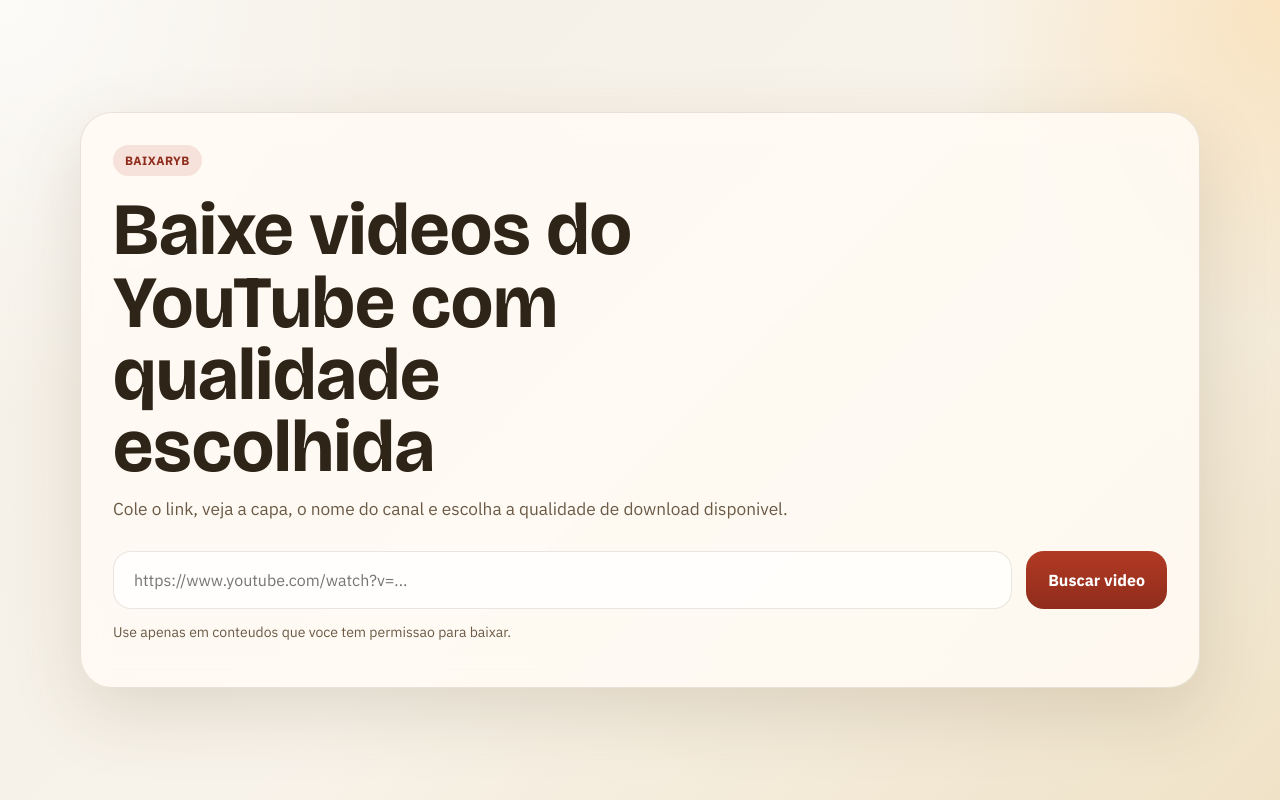
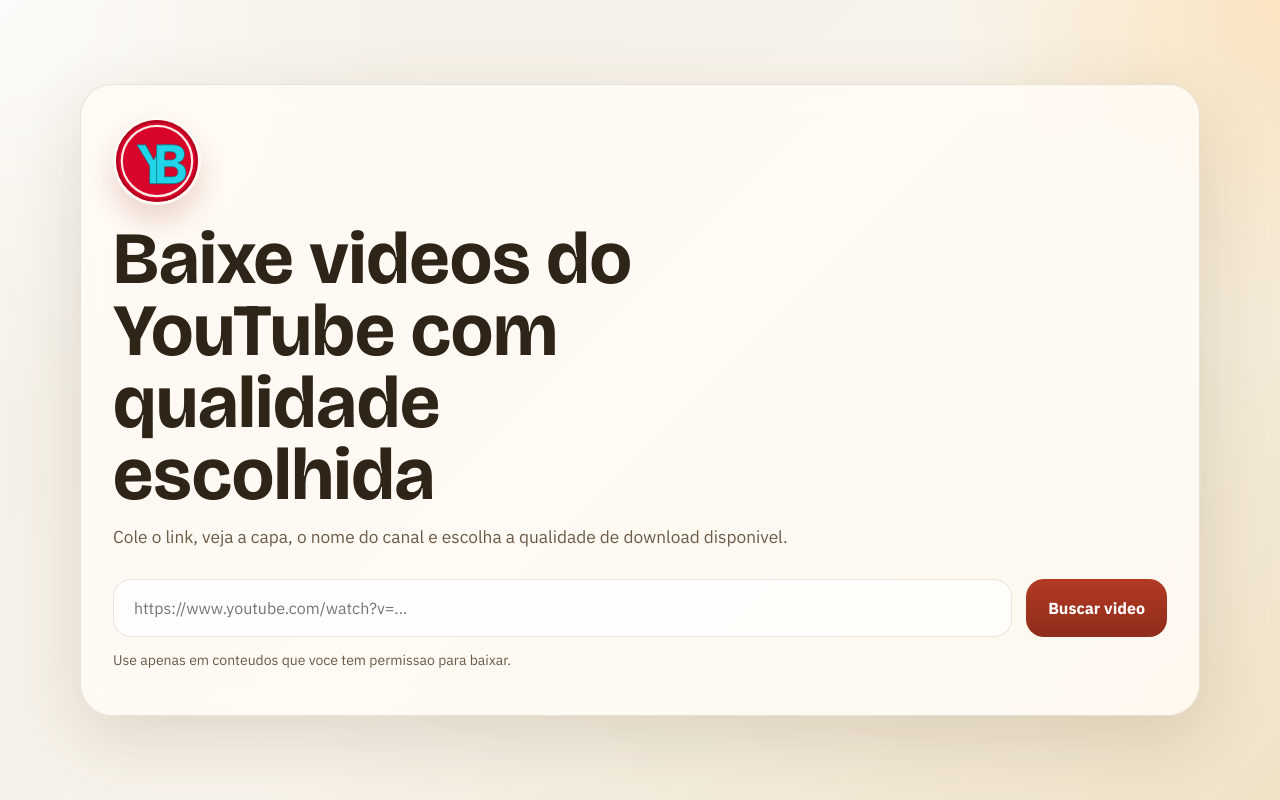
Before and after one commit to miguelwuq/BaixarYB, a Next.js app: page / in a window 1280 px wide. Built offline with nearby package versions, Linux system fonts and the light colour scheme.

Commit message:
feat: replace header badge with circular logo

```diff
--- a/components/downloader-card.module.css
+++ b/components/downloader-card.module.css
@@ -15,16 +15,13 @@
   backdrop-filter: blur(12px);
 }
 
-.badge {
-  display: inline-flex;
-  padding: 8px 12px;
+.badgeLogo {
+  position: relative;
+  width: 88px;
+  height: 88px;
   border-radius: 999px;
-  background: var(--brand-soft);
-  color: var(--brand-strong);
-  font-weight: 700;
-  letter-spacing: 0.04em;
-  text-transform: uppercase;
-  font-size: 12px;
+  overflow: hidden;
+  box-shadow: 0 16px 28px rgba(143, 44, 27, 0.18);
 }
 
 .title {
--- a/components/downloader-card.tsx
+++ b/components/downloader-card.tsx
@@ -79,7 +79,15 @@
   return (
     <main className={styles.page}>
       <section className={styles.hero}>
-        <div className={styles.badge}>BaixarYB</div>
+        <div className={styles.badgeLogo}>
+          <Image
+            src="/yb-circle.svg"
+            alt="Logo circular do BaixarYB"
+            fill
+            sizes="88px"
+            priority
+          />
+        </div>
         <h1 className={styles.title}>Baixe videos do YouTube com qualidade escolhida</h1>
         <p className={styles.subtitle}>
           Cole o link, veja a capa, o nome do canal e escolha a qualidade de
```
Also changed, not shown: public/yb-circle.svg (added).
